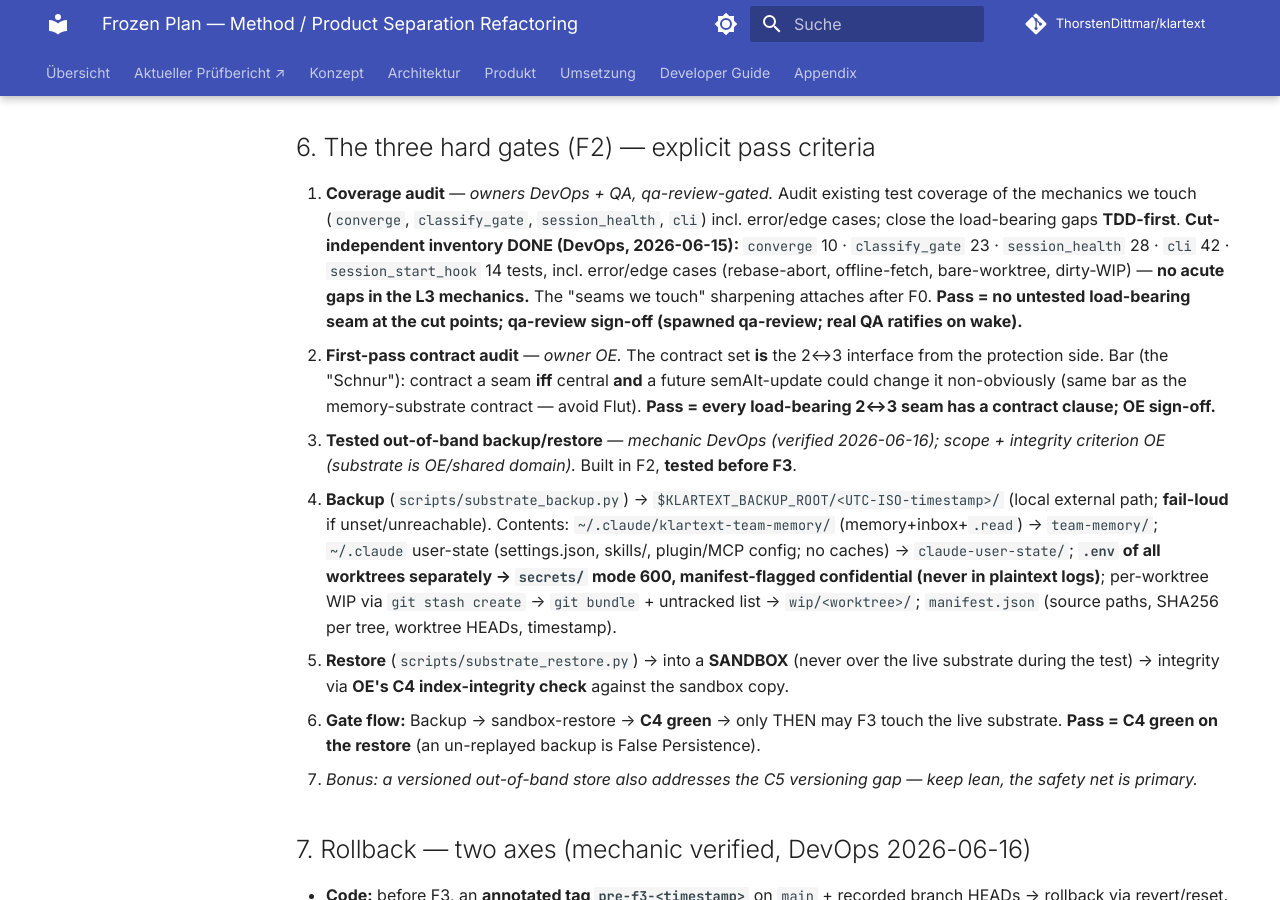
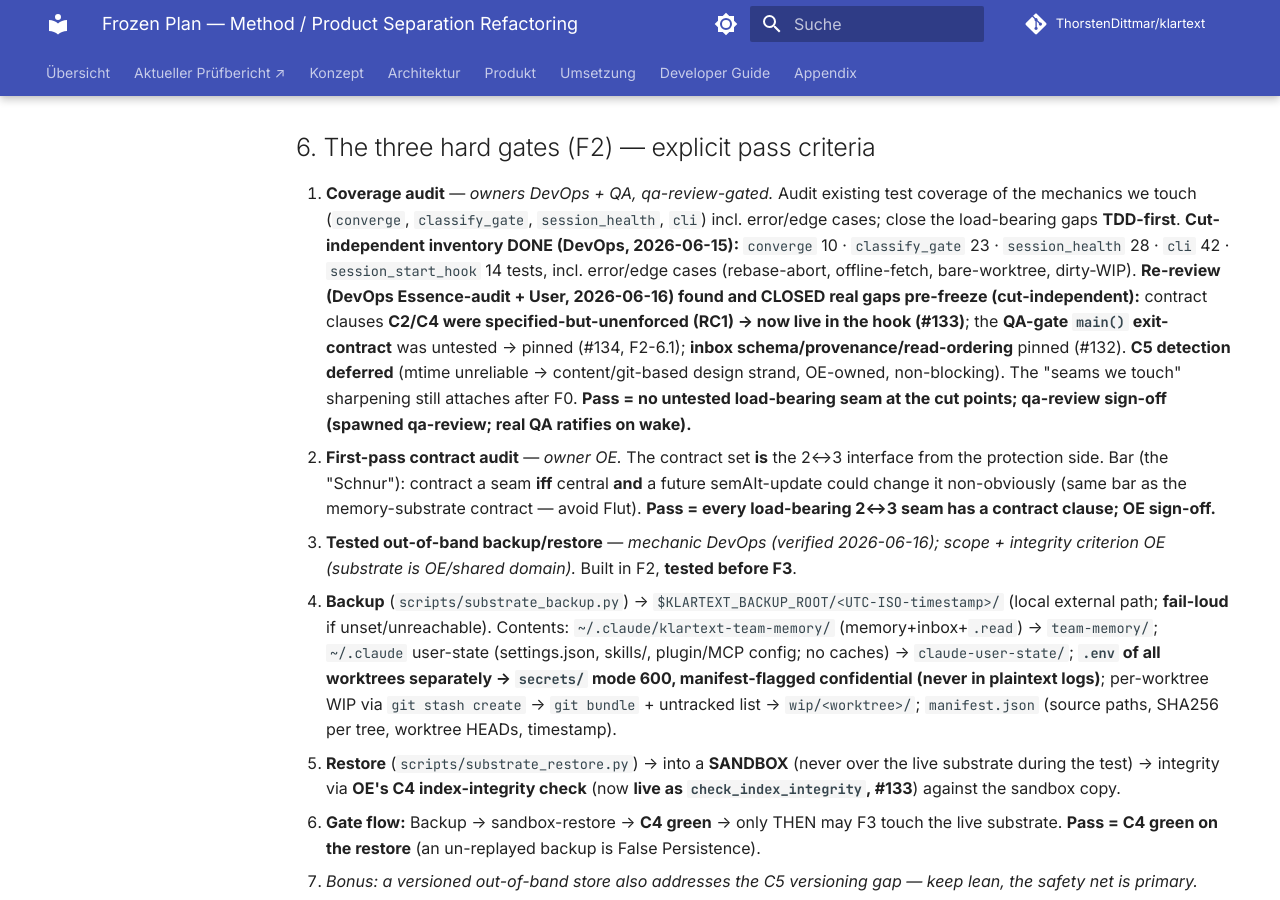
Before and after one commit to ThorstenDittmar/klartext, an MkDocs documentation site: the page built from docs/superpowers/plans/2026-06-16-method-product-separation.md, in a window 1280 px wide and 900 px high, scrolled down 3328 px. Built offline with MkDocs 1.6.1 and Material for MkDocs 9.7.7, drawn with Linux system fonts in a browser that asks for light colours; comment, search, counter and statistics services are not loaded.

Commit message:
docs(plan): §6.1 coverage gaps closed pre-freeze (#133/#134/#132); §6.3 C4 check live (#133)
Re-review (DevOps Essence-audit + User) found + closed real gaps before freeze:
C2/C4 specified-but-unenforced (RC1) -> live #133; QA-gate main() exit-contract
pinned #134; inbox schema/provenance pinned #132. C5 detection deferred
(non-blocking). §6.3 restore-integrity check now live (check_index_integrity #133).
Coverage gate is now honest.

Co-Authored-By: Claude Opus 4.8 (1M context) <noreply@anthropic.com>

```diff
--- a/docs/superpowers/plans/2026-06-16-method-product-separation.md
+++ b/docs/superpowers/plans/2026-06-16-method-product-separation.md
@@ -65,11 +65,11 @@ F0 is **not just "draw the path cut."** It is **"produce klartext's method as a
 
 ## 6. The three hard gates (F2) — explicit pass criteria
 
-1. **Coverage audit** — *owners DevOps + QA, qa-review-gated.* Audit existing test coverage of the mechanics we touch (`converge`, `classify_gate`, `session_health`, `cli`) incl. error/edge cases; close the load-bearing gaps **TDD-first**. **Cut-independent inventory DONE (DevOps, 2026-06-15):** `converge` 10 · `classify_gate` 23 · `session_health` 28 · `cli` 42 · `session_start_hook` 14 tests, incl. error/edge cases (rebase-abort, offline-fetch, bare-worktree, dirty-WIP) — **no acute gaps in the L3 mechanics.** The "seams we touch" sharpening attaches after F0. **Pass = no untested load-bearing seam at the cut points; qa-review sign-off (spawned qa-review; real QA ratifies on wake).**
+1. **Coverage audit** — *owners DevOps + QA, qa-review-gated.* Audit existing test coverage of the mechanics we touch (`converge`, `classify_gate`, `session_health`, `cli`) incl. error/edge cases; close the load-bearing gaps **TDD-first**. **Cut-independent inventory DONE (DevOps, 2026-06-15):** `converge` 10 · `classify_gate` 23 · `session_health` 28 · `cli` 42 · `session_start_hook` 14 tests, incl. error/edge cases (rebase-abort, offline-fetch, bare-worktree, dirty-WIP). **Re-review (DevOps Essence-audit + User, 2026-06-16) found and CLOSED real gaps pre-freeze (cut-independent):** contract clauses **C2/C4 were specified-but-unenforced (RC1) → now live in the hook (#133)**; the **QA-gate `main()` exit-contract** was untested → pinned (#134, F2-6.1); **inbox schema/provenance/read-ordering** pinned (#132). **C5 detection deferred** (mtime unreliable → content/git-based design strand, OE-owned, non-blocking). The "seams we touch" sharpening still attaches after F0. **Pass = no untested load-bearing seam at the cut points; qa-review sign-off (spawned qa-review; real QA ratifies on wake).**
 2. **First-pass contract audit** — *owner OE.* The contract set **is** the 2↔3 interface from the protection side. Bar (the "Schnur"): contract a seam **iff** central **and** a future semAIt-update could change it non-obviously (same bar as the memory-substrate contract — avoid Flut). **Pass = every load-bearing 2↔3 seam has a contract clause; OE sign-off.**
 3. **Tested out-of-band backup/restore** — *mechanic DevOps (verified 2026-06-16); scope + integrity criterion OE (substrate is OE/shared domain).* Built in F2, **tested before F3**.
    - **Backup** (`scripts/substrate_backup.py`) → `$KLARTEXT_BACKUP_ROOT/<UTC-ISO-timestamp>/` (local external path; **fail-loud** if unset/unreachable). Contents: `~/.claude/klartext-team-memory/` (memory+inbox+`.read`) → `team-memory/`; `~/.claude` user-state (settings.json, skills/, plugin/MCP config; no caches) → `claude-user-state/`; **`.env` of all worktrees separately → `secrets/` mode 600, manifest-flagged confidential (never in plaintext logs)**; per-worktree WIP via `git stash create` → `git bundle` + untracked list → `wip/<worktree>/`; `manifest.json` (source paths, SHA256 per tree, worktree HEADs, timestamp).
-   - **Restore** (`scripts/substrate_restore.py`) → into a **SANDBOX** (never over the live substrate during the test) → integrity via **OE's C4 index-integrity check** against the sandbox copy.
+   - **Restore** (`scripts/substrate_restore.py`) → into a **SANDBOX** (never over the live substrate during the test) → integrity via **OE's C4 index-integrity check** (now **live as `check_index_integrity`, #133**) against the sandbox copy.
    - **Gate flow:** Backup → sandbox-restore → **C4 green** → only THEN may F3 touch the live substrate. **Pass = C4 green on the restore** (an un-replayed backup is False Persistence).
    - *Bonus: a versioned out-of-band store also addresses the C5 versioning gap — keep lean, the safety net is primary.*
 
```
